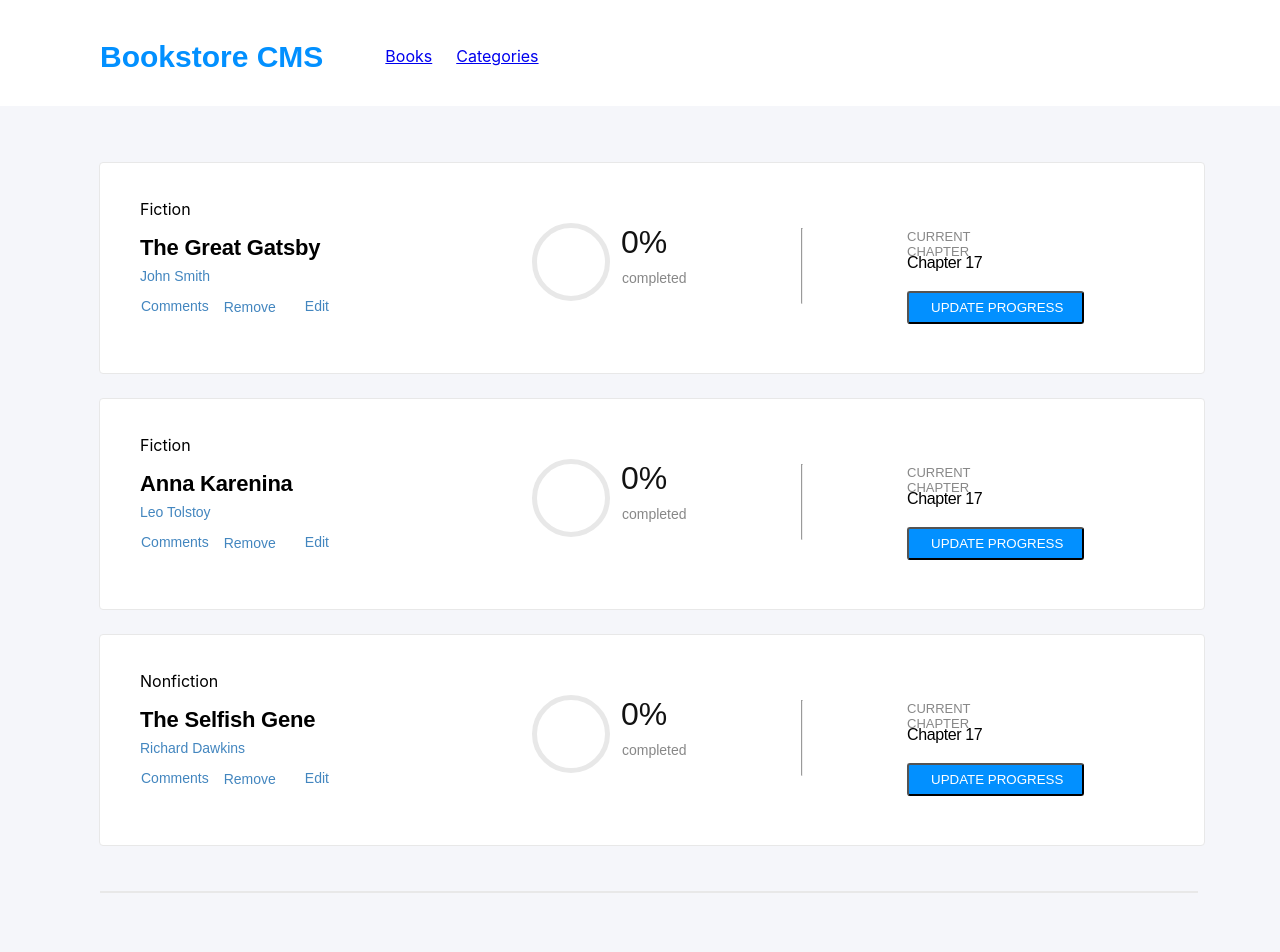
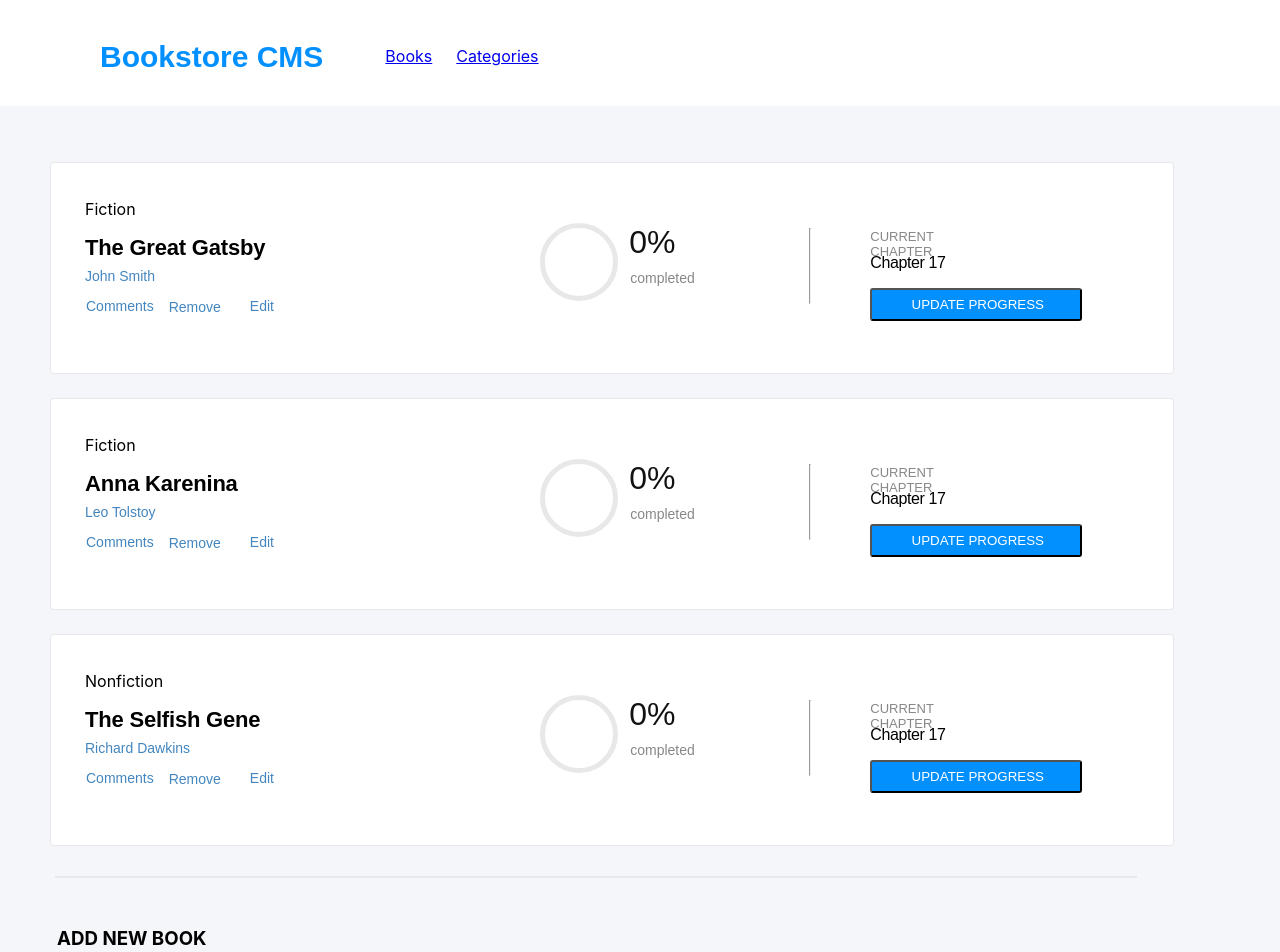
Before and after one commit to flemton/bookstore, a React (Create React App) app: page / in a window 1280 px wide. Shown: the top 952 px of the page. Built offline with nearby package versions, Linux system fonts and the light colour scheme.

Commit message:
Adjust bookstore styling according to PR review

```diff
--- a/src/App.css
+++ b/src/App.css
@@ -111,29 +111,33 @@ li {
 }
 
 .hr {
-  width: 68.5rem;
-  margin: 45px 0;
+  width: 67.5rem;
+  margin: 30px 0;
   border: solid 1px #e8e8e8;
-  margin-left: 100px;
+  margin-left: 55px;
 }
 
 .current {
-  margin: 45px;
+  margin: 45px 0;
+  display: flex;
+  flex-direction: column;
 }
 
 .book {
   display: flex;
-  width: 80%;
+  width: 85%;
   height: 10.625rem;
-  margin: 24px 99px;
-  padding: 20px 40px;
+  margin: 24px 50px;
+  margin-right: 0;
+  padding: 20px 34px;
+  padding-right: 0;
   border-radius: 4px;
   border: solid 1px #e8e8e8;
   background-color: #fff;
 }
 
 .book-details {
-  width: 50%;
+  width: 40%;
 }
 
 .title {
@@ -214,7 +218,7 @@ li:hover {
   display: flex;
   flex-direction: column;
   justify-content: center;
-  padding-left: 85px;
+  padding-left: 45px;
   width: 90%;
 }
 
```
